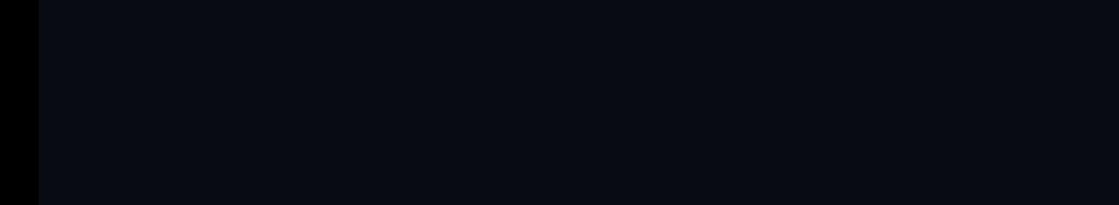
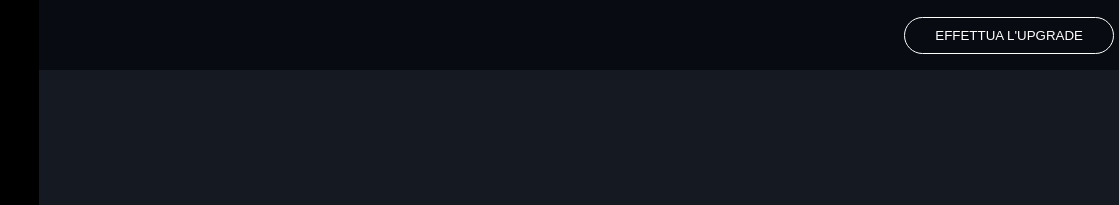
Before and after one commit to mielecarmine/html-css-spotifyweb, a plain HTML site: page index.html in a window 1280 px wide. Shown: the top 205 px of the page, 161-1280 px from the left. Drawn offline with Linux system fonts and the light colour scheme.

Commit message:
feat: upgrade bar and button

```diff
--- a/css/style.css
+++ b/css/style.css
@@ -16,7 +16,7 @@
 /* RESET */
 
 body {
-  background-color: var(--main-top-color);
+  background-color: var(--main-content-color);
   font-family: 'Montserrat', sans-serif;
 }
 
@@ -63,7 +63,6 @@ li {
 
 #app-top {
   height: calc(100vh - var(--player-height));
-
   display: flex;
 }
 
@@ -173,6 +172,25 @@ li {
   flex-grow: 1;
 }
 
+#app-main #upgrade-bar {
+  height: 70px;
+  background-color: var(--main-top-color);
+  display: flex;
+  justify-content: flex-end;
+  align-items: center;
+}
+
+#app-main #upgrade-bar button {
+  background-color: inherit;
+  border: 1px solid white;
+  color: white;
+  padding: 10px 30px;
+  border-radius: 30px;
+  margin-right: 5px;
+}
+
+
+
 /* APP PLAYER */
 
 #app-player {
--- a/index.html
+++ b/index.html
@@ -69,7 +69,13 @@
           <span>John Doe</span>
         </div>
       </nav>
-      <section id="app-main"></section>
+      <section id="app-main">
+        <section id="upgrade-bar">
+          <button>EFFETTUA L'UPGRADE</button>
+        </section>
+
+
+      </section>
     </main>
     <footer id="app-player"></footer>
   </body>
```
